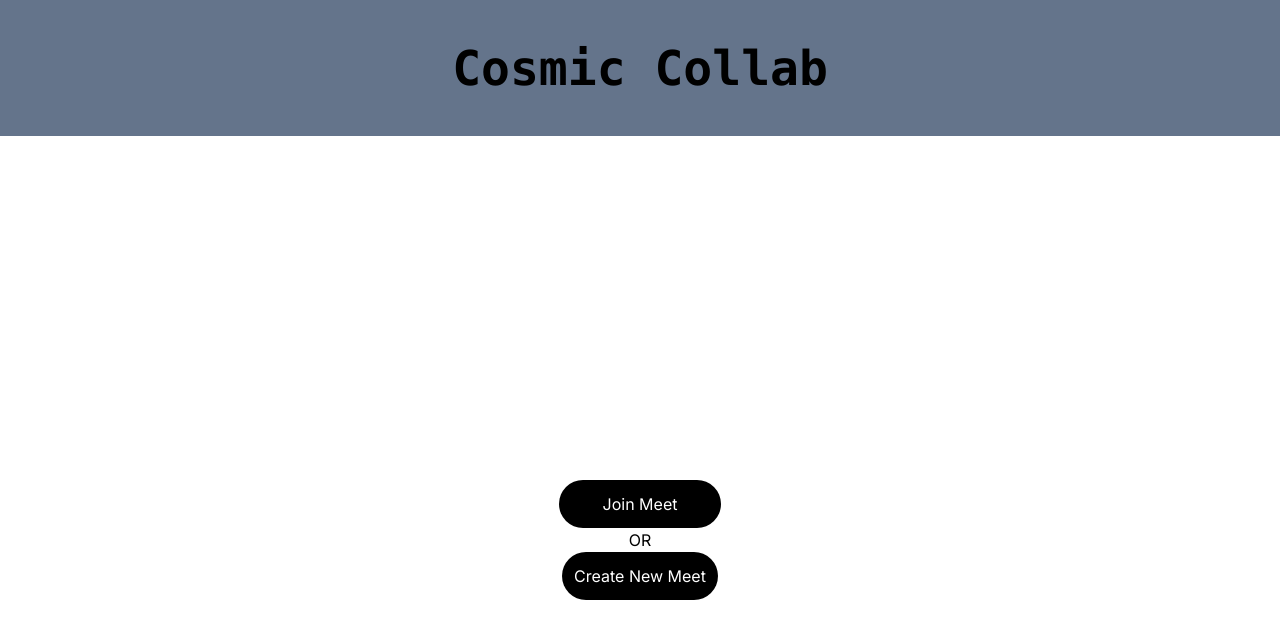
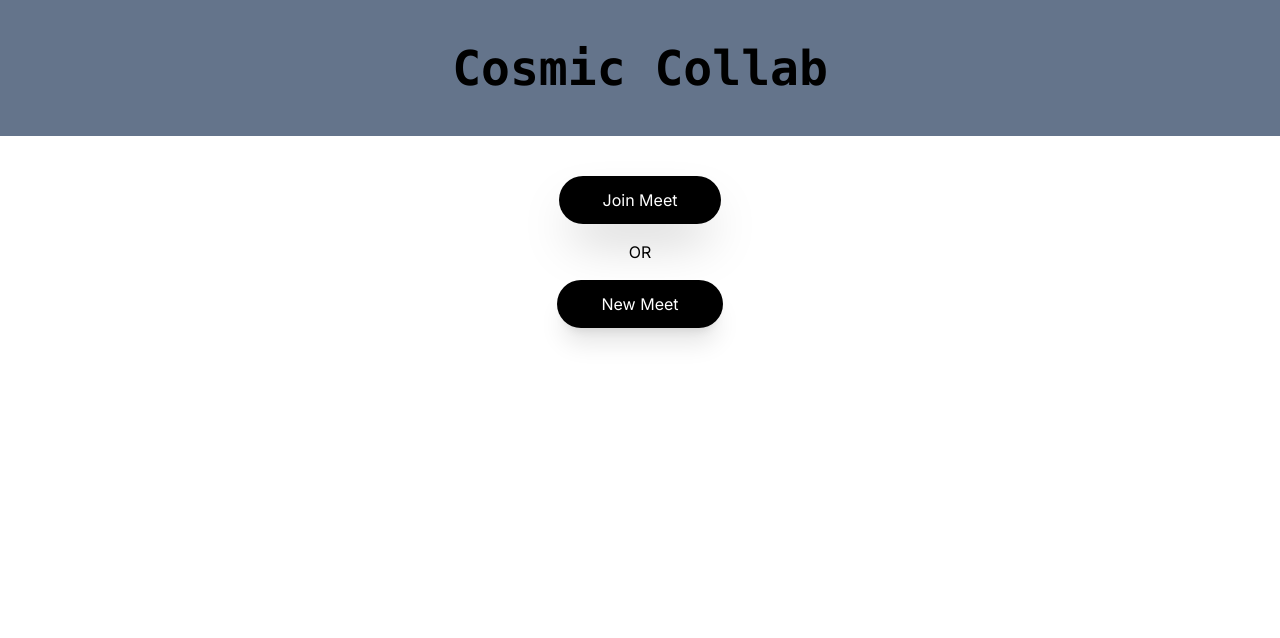
Before and after one commit to SanjayKumar-M/Library-Management-System-MERN-Stack-, a Next.js app: page /Lobby in a window 1280 px wide. Shown: the top 638 px of the page. Built offline with nearby package versions, Linux system fonts and the light colour scheme; no server answers.

Commit message:
style update

```diff
--- a/src/app/Lobby/page.jsx
+++ b/src/app/Lobby/page.jsx
@@ -2,22 +2,27 @@ import React from 'react'
 
 const Lobby = () => {
     return (
-        <>
+        <div >
             <div className='flex items-center justify-center p-11 bg-slate-500'>
                 <p className='font-extrabold text-center text-5xl font-mono'>Cosmic Collab</p>
 
             </div>
 
-            <div className='flex items-center justify-center flex-col mt-80'>
+            <div className='flex items-center justify-center flex-col gap-4'>
 
 
                 <input className='border-black' />
-                <button className='bg-black text-white p-3 pl-11 pr-11 rounded-full'> Join Meet</button>
+                <button className='bg-black text-white p-3 pl-11 pr-11 rounded-full shadow-2xl'> Join Meet</button>
                 <p>OR</p>
 
-                <button className='bg-black text-white p-3 pl-3 rounded-full'>Create New Meet</button>
+                <button className='bg-black text-white p-3 pl-11 pr-11 rounded-full shadow-xl'>New Meet</button>
             </div>
-        </>
+
+
+
+
+
+        </div>
     )
 }
 
```
